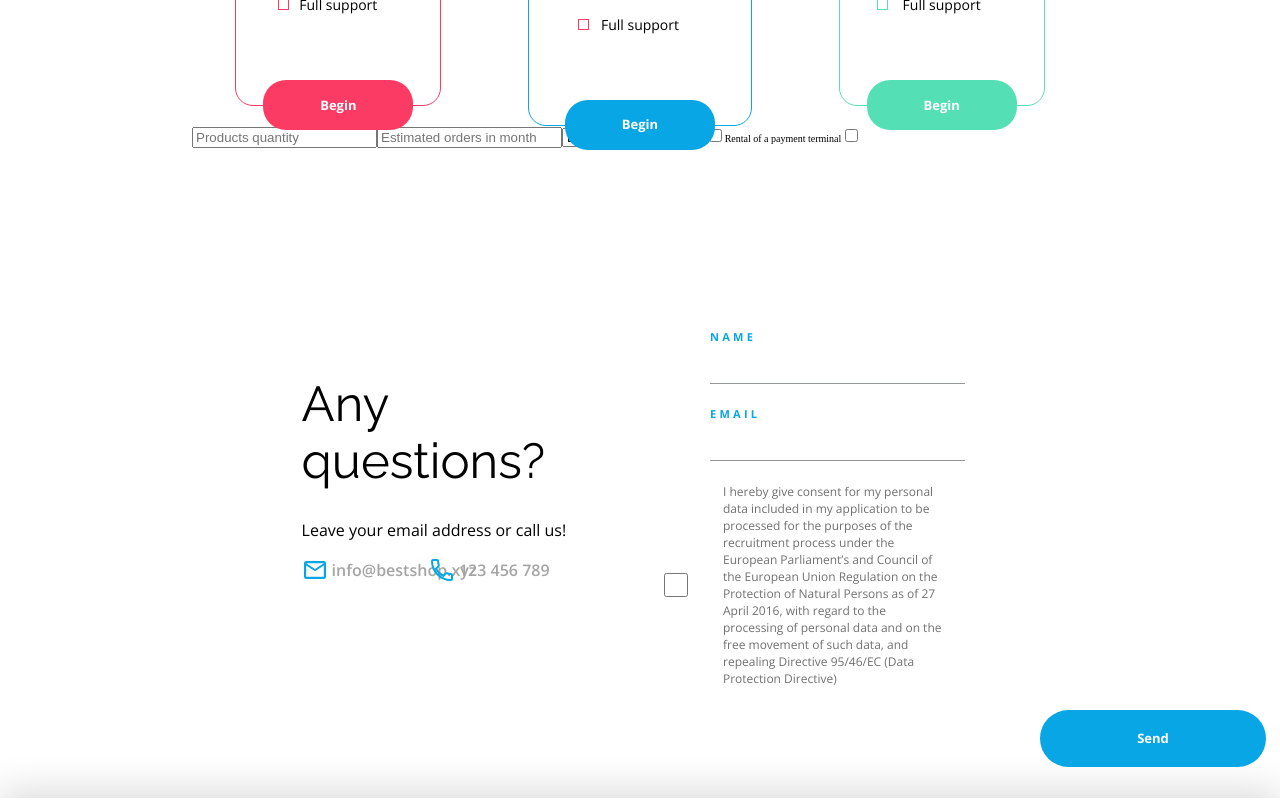
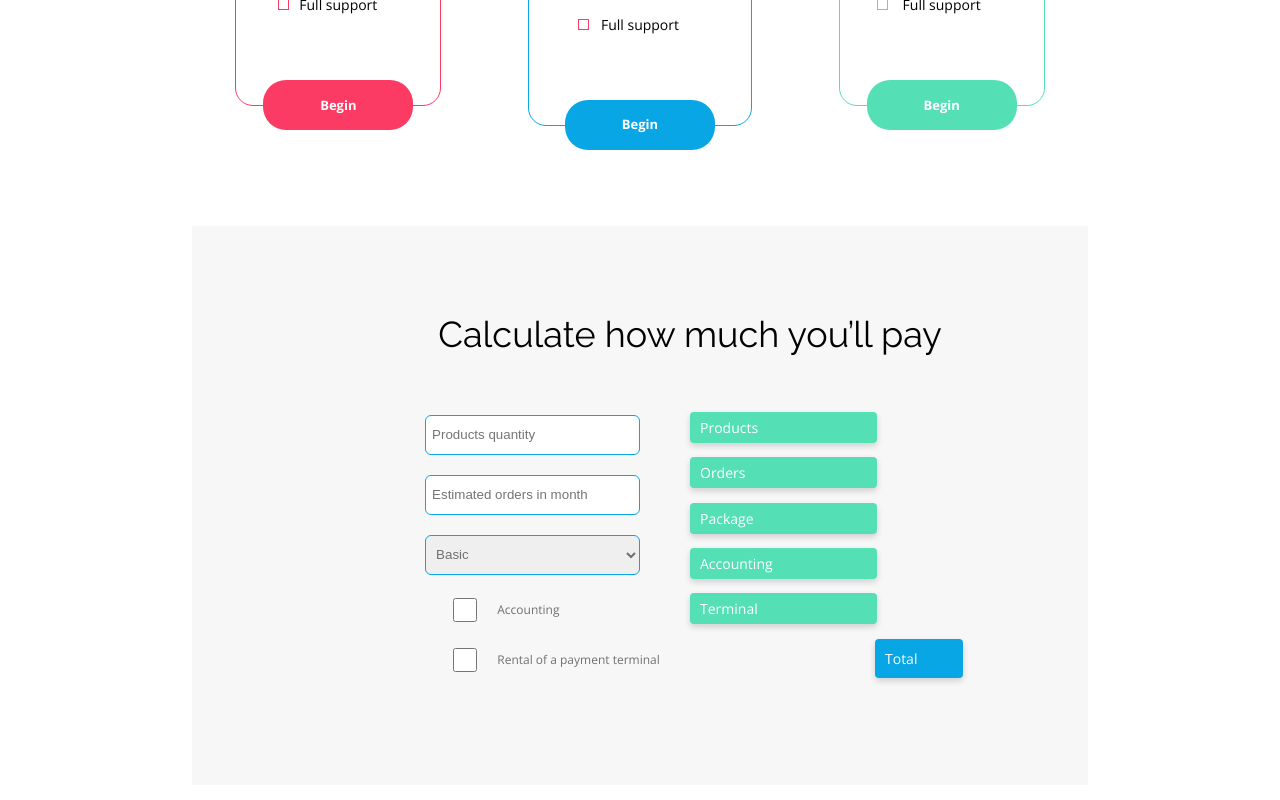
Before and after one commit to Wotwi/Best_Shop_v2, a React (Vite) app: page / in a window 1280 px wide. Shown: the part 3560-4360 px from the top of the page. Built offline with nearby package versions, Linux system fonts and the light colour scheme.

Commit message:
html and styles for calculator

```diff
--- a/src/components/Calculator.jsx
+++ b/src/components/Calculator.jsx
@@ -1,10 +1,8 @@
-import React from 'react';
-
 function Calculator() {
     return (
         <div className="container">
             <section className="calc__wrapper">
-                <h3 className="calc__header"></h3>
+                <h3 className="calc__header">Calculate how much you’ll pay</h3>
                 <form action="" className="calc__form">
                     <label htmlFor="quantity" className="calc__text-label"></label>
                     <input type="text" className="calc__text-input" id="quantity" placeholder="Products quantity"/>
@@ -14,24 +12,34 @@ function Calculator() {
 
                     <label htmlFor="package" className="calc__text-label"></label>
                     <select name="package" id="package" className="calc__text-input" placeholder="Choose package">
-                        <option className="calc__package-item" value="Basic">Basic</option>
-                        <option className="calc__package-item" value="Professional">Professional</option>
-                        <option className="calc__package-item" value="Premium">Premium</option>
+                        <option className="calc__select-item" value="Basic">Basic</option>
+                        <option className="calc__select-item" value="Professional">Professional</option>
+                        <option className="calc__select-item" value="Premium">Premium</option>
                     </select>
 
-                    <label htmlFor="accounting" className="calc__checkbox-label">Accounting</label>
-                    <input type="checkbox" className="calc__checkbox-input" id="accounting"/>
-                    <label htmlFor="rental" className="calc__checkbox-label">Rental of a payment terminal</label>
-                    <input type="checkbox" className="calc__checkbox-input" id="rental"/>
+                    <span className="calc__checkbox-span">
+                        <label htmlFor="accounting" className="calc__checkbox-label"><input type="checkbox" className="calc__checkbox-input" id="accounting"/>Accounting</label>
+                        <label htmlFor="rental" className="calc__checkbox-label"><input type="checkbox" className="calc__checkbox-input" id="rental"/>Rental of a payment terminal</label>
+                    </span>
                 </form>
                 <span className="calc__results">
-                    <div className="calc__result-item"></div>
-                    <div className="calc__result-item"></div>
-                    <div className="calc__result-item"></div>
-                    <div className="calc__result-item"></div>
-                    <div className="calc__result-item"></div>
+                    <div className="calc__results-item">
+                        Products
+                    </div>
+                    <div className="calc__results-item">
+                        Orders
+                    </div>
+                    <div className="calc__results-item">
+                        Package
+                    </div>
+                    <div className="calc__results-item">
+                        Accounting
+                    </div>
+                    <div className="calc__results-item">
+                        Terminal
+                    </div>
 
-                    <div className="calc__result-total"></div>
+                    <div className="calc__result-total">Total</div>
                 </span>
             </section>
         </div>
--- a/src/styles/layout/_calculator.scss
+++ b/src/styles/layout/_calculator.scss
@@ -1,36 +1,97 @@
 .calc__wrapper {
+  margin-top: 10rem;
+  background-color: #F7F7F7;
+  display: flex;
+  flex-wrap: wrap;
+  padding-bottom: 10rem;
+  padding-left: 10rem;
 
   .calc__header {
-
+    width: 100%;
+    font-family: $secondary-font;
+    font-size: 3.6rem;
+    text-align: center;
+    padding: 8.7rem 0 5rem 0;
   }
 
   .calc__form {
+    width: 50%;
+    display: flex;
+    flex-wrap: wrap;
+    justify-content: flex-end;
 
     .calc__text-label {
 
     }
     .calc__text-input {
+      padding: .6rem;
+      border: .1rem solid $primary-color;
+      border-radius: .6rem;
+      width: 54%;
+      height: 4rem;
+      margin: 1rem 5rem 1rem 0;
+      color: #707070;
 
-      .calc__package-item {
+      .calc__select-item {
 
       }
     }
     .calc__checkbox-label {
-
+      font-family: $primary-font;
+      font-size: 1.2rem;
+      color: #707070;
+      width: 95%;
+      padding: 1rem;
+      display: flex;
+      align-items: center;
     }
     .calc__checkbox-input {
-
+      width: 2.4rem;
+      height: 2.4rem;
+      border-radius: .4rem;
+      margin-right: 2rem;
     }
   }
 
   .calc__results {
+    width: 50%;
+    display: flex;
+    flex-direction: column;
+    justify-content: space-around;
+    //align-items: flex-end;
 
     .calc__results-item {
-
+      display: flex;
+      align-items: center;
+      width: 47%;
+      height: 3.1rem;
+      padding: 1rem;
+      color: #fff;
+      background-color: $tertiary-color;
+      font-family: $primary-font;
+      font-size: 1.4rem;
+      border-radius: .4rem;
+      box-shadow: 0px 3px 6px #00000029;
     }
 
     .calc__result-total {
-
+      width: 22%;
+      background-color: $primary-color;
+      font-family: $primary-font;
+      font-size: 1.4rem;
+      padding: 1rem;
+      color: #fff;
+      border-radius: .4rem;
+      box-shadow: 0px 3px 6px #00000029;
+      display: flex;
+      margin-left: 18.5rem;
     }
   }
 }
+
+.calc__checkbox-span {
+  width: 63%;
+  display: flex;
+  flex-wrap: wrap;
+  align-items: center;
+}
```
